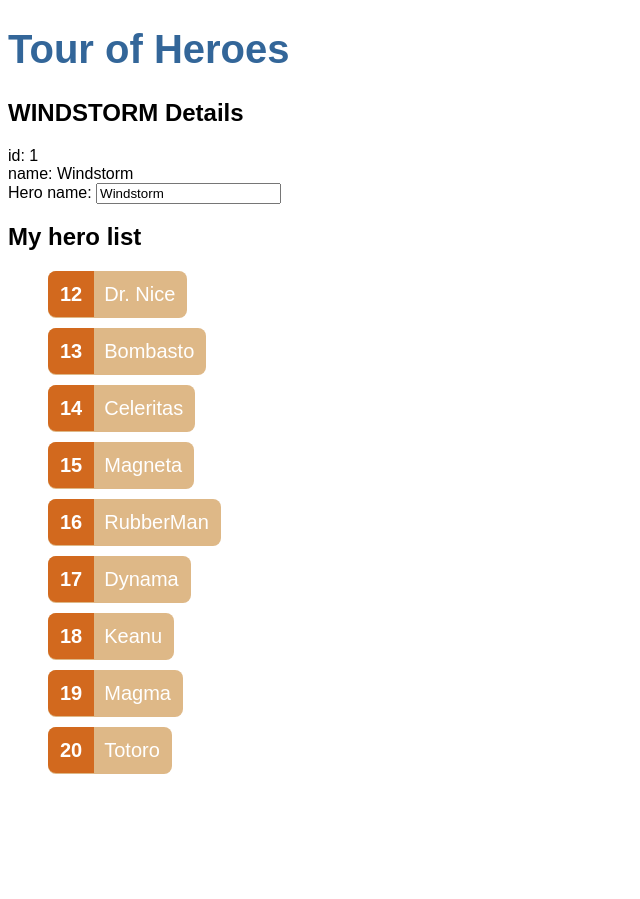
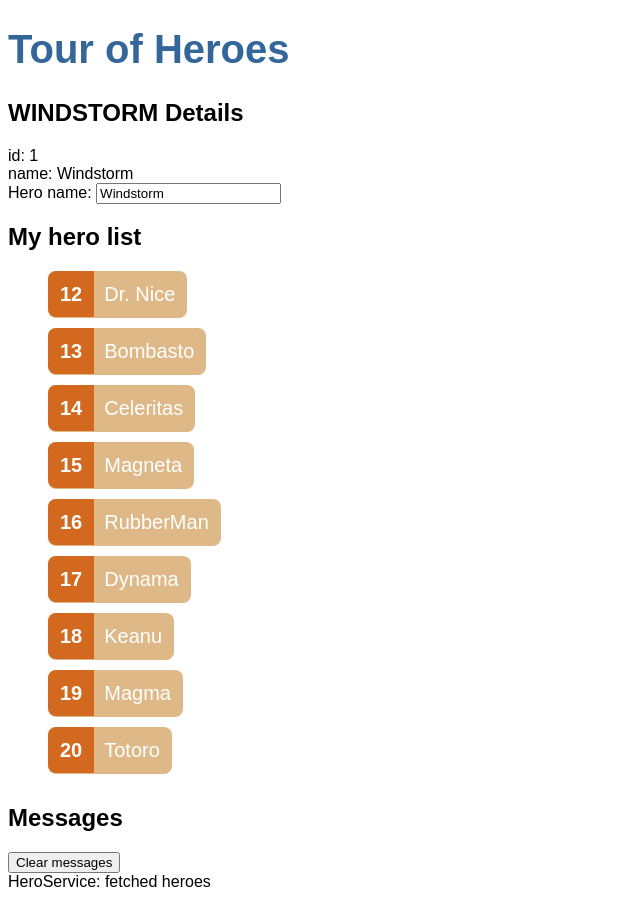
Before and after one commit to IlinaGergova/angular-tour-of-heroes, an Angular app: page / in a window 1280 px wide. Shown: the whole page, without its empty margins (0-640 px from the left). Before the commit the page ends 800 px from the top, so only its background shows below. Built offline with nearby package versions, Linux system fonts and the light colour scheme.

Commit message:
message service and component

```diff
--- a/src/app/app.component.html
+++ b/src/app/app.component.html
@@ -1,2 +1,3 @@
 <h1>{{title}}</h1>
 <app-heroes></app-heroes>
+<app-messages></app-messages>
--- a/src/app/app.module.ts
+++ b/src/app/app.module.ts
@@ -7,12 +7,14 @@
 
 
 import { FormsModule } from '@angular/forms';
-import { HeroDetailComponent } from './hero-detail/hero-detail.component'
+import { HeroDetailComponent } from './hero-detail/hero-detail.component';
+import { MessagesComponent } from './messages/messages.component'
 @NgModule({
   declarations: [
     AppComponent,
     HeroesComponent,
-    HeroDetailComponent
+    HeroDetailComponent,
+    MessagesComponent
   ],
   imports: [
     BrowserModule,
--- a/src/app/hero.service.ts
+++ b/src/app/hero.service.ts
@@ -2,15 +2,18 @@
 import { Hero } from './hero';
 import { HEROES } from './mock-heroes';
 import { Observable, of } from 'rxjs';
+import { MessageService } from './message.service';
+
 @Injectable({
   providedIn: 'root'
 })
 export class HeroService {
 
-  constructor() { }
+  constructor(private messageService: MessageService) { }
 
   getHeroes(): Observable<Hero[]> {
     const heroes = of(HEROES);
+    this.messageService.add('HeroService: fetched heroes');
     return heroes;
   }
 }
--- a/src/app/heroes/heroes.component.ts
+++ b/src/app/heroes/heroes.component.ts
@@ -1,6 +1,7 @@
 import { Component, OnInit } from '@angular/core';
 import { Hero } from '../hero';
 import { HeroService } from '../hero.service';
+import { MessageService } from '../message.service';
 import { HEROES } from '../mock-heroes';
 
 @Component({
@@ -19,7 +20,7 @@
   selectedHero?: Hero;
   heroesArr: Hero[] = [];
 
-  constructor(private heroService: HeroService) { }
+  constructor(private heroService: HeroService, private messageService: MessageService) { }
 
   ngOnInit(): void {
     this.heroService.getHeroes().subscribe(heroes => this.heroesArr = heroes);
@@ -27,5 +28,6 @@
 
   onSelect(hero: Hero) {
     this.selectedHero = hero;
+    this.messageService.add(`HeroesComponent: Selected hero id=${hero.id}`);
   }
 }
--- /dev/null
+++ b/src/app/message.service.ts
@@ -0,0 +1,19 @@
+import { Injectable } from '@angular/core';
+
+@Injectable({
+  providedIn: 'root'
+})
+export class MessageService {
+
+  messages: string[] = [];
+
+  constructor() { }
+
+  add(message: string) {
+    this.messages.push(message);
+  }
+
+  clear() {
+    this.messages = [];
+  }
+}
--- /dev/null
+++ b/src/app/messages/messages.component.html
@@ -0,0 +1,5 @@
+<div *ngIf="messageService.messages.length">
+    <h2>Messages</h2>
+    <button type="button" class="clear" (click)="messageService.clear()">Clear messages</button>
+    <div *ngFor="let message of messageService.messages">{{message}}</div>
+</div>
--- /dev/null
+++ b/src/app/messages/messages.component.ts
@@ -0,0 +1,15 @@
+import { Component, OnInit } from '@angular/core';
+import { MessageService } from '../message.service';
+@Component({
+  selector: 'app-messages',
+  templateUrl: './messages.component.html',
+  styleUrls: ['./messages.component.css']
+})
+export class MessagesComponent implements OnInit {
+
+  constructor(public messageService: MessageService) { }
+
+  ngOnInit(): void {
+  }
+
+}
```
Also changed, not shown: src/app/messages/messages.component.css (added), 2 other files (tests, documents, lock files or other folders).
